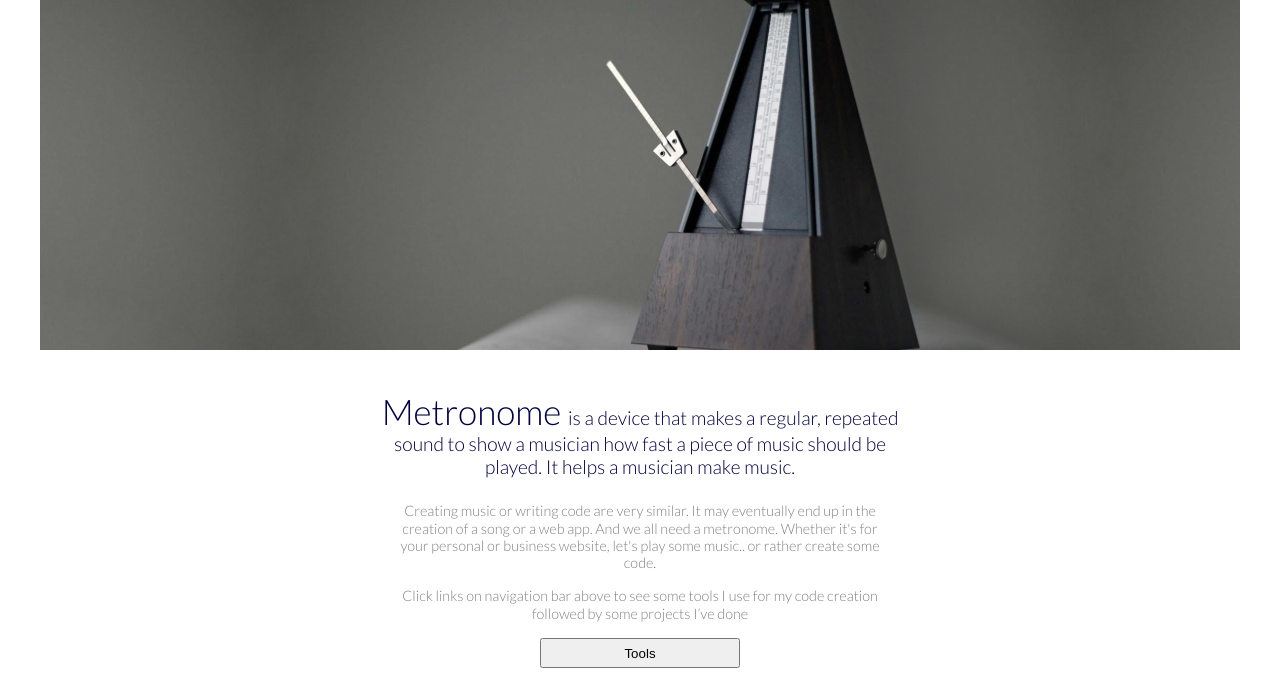
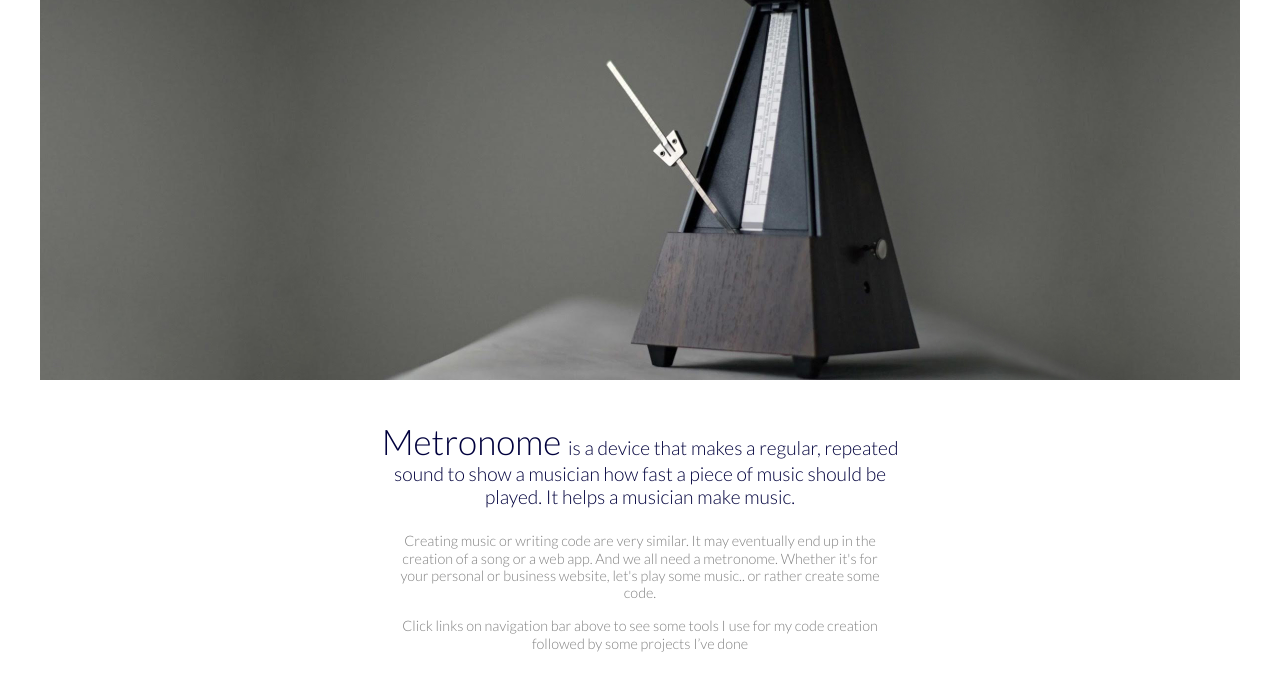
Before and after one commit to alimbolar/metronome.alimbolar.com, a website built with webpack: page src/template.html in a window 1280 px wide. Shown: the part 100-800 px from the top of the page. Built offline with nearby package versions, Linux system fonts and the light colour scheme.

Commit message:
hid the test button element

```diff
--- a/src/template.html
+++ b/src/template.html
@@ -80,7 +80,7 @@
             <p>
               Click links on navigation bar above to see some tools I use for my code creation followed by some projects I’ve done
             </p>
-            <button id="tools" style="width:200px;height:30px;">Tools</button>
+            <!-- <button id="tools" style="width:200px;height:30px;">Tools</button> -->
           </div>
           <!-- <button class="cta vertically-center">Tools I Use</button> -->
         </div>
```
